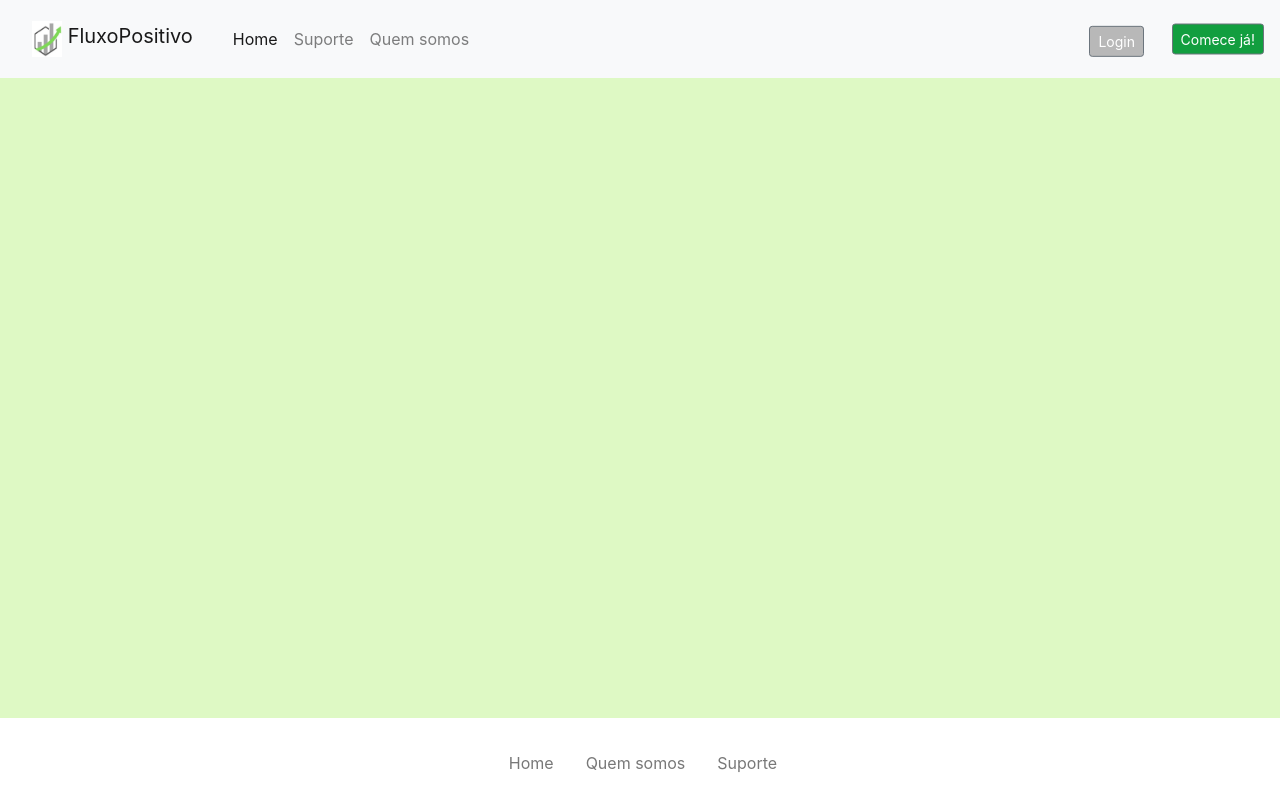
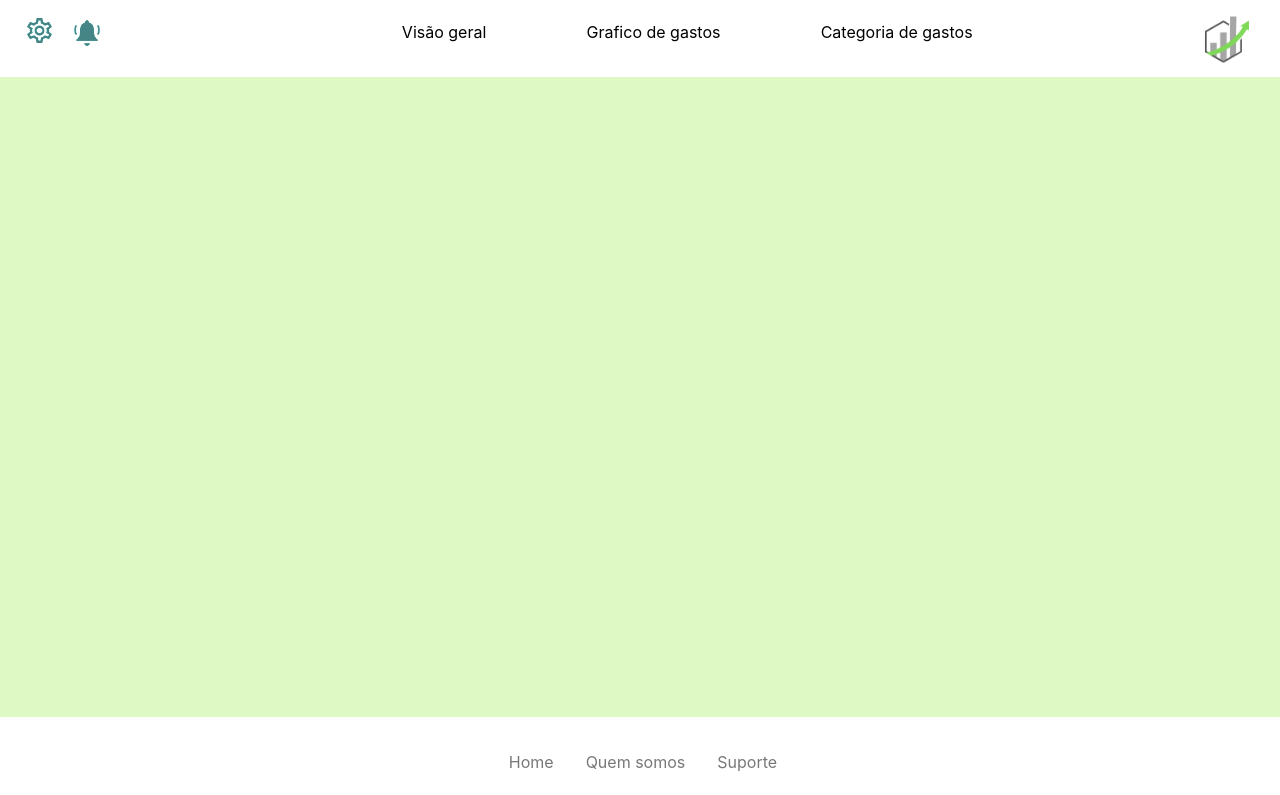
Before and after one commit to ExtraProjects860/Project-Financial-Management, a plain HTML site: page project/VIEW/grafico_gastos.html in a window 1280 px wide. Shown: the top 795 px of the page. Drawn offline with nearby package versions, Linux system fonts and the light colour scheme.

Commit message:
aprimorando a pagina de gastos
adicionando um novo header conforme o estabelecido no figma

```diff
--- /dev/null
+++ b/project/CSS/Header_Interno.css
@@ -0,0 +1,24 @@
+.Header {
+    padding: 17px;
+    background-color: #ffff;
+}
+
+.Header ul li {
+    display: inline-block;
+    margin-left: 10%;
+
+}
+
+.Header ul li a{
+    text-decoration: none;
+    color: #000000;
+}
+
+.Header ul {
+    margin-top: 3px;
+    margin-left: 20%;
+
+}
+.img1{
+    float: left;
+}
--- a/project/VIEW/grafico_gastos.html
+++ b/project/VIEW/grafico_gastos.html
@@ -6,7 +6,7 @@
     <meta name="viewport" content="width=device-width, initial-scale=1.0">
     <link rel="stylesheet" href="https://stackpath.bootstrapcdn.com/bootstrap/4.1.3/css/bootstrap.min.css"
         integrity="sha384-MCw98/SFnGE8fJT3GXwEOngsV7Zt27NXFoaoApmYm81iuXoPkFOJwJ8ERdknLPMO" crossorigin="anonymous">
-    <link rel="stylesheet" href="../CSS/Header.css">
+    <link rel="stylesheet" href="../CSS/Header_Interno.css">
     <link rel="stylesheet" href="../CSS/landingPage.css">
     <title>Home</title>
 </head>
@@ -15,58 +15,27 @@
 
 
 <body>
-    <Header>
-        <nav class="navbar navbar-expand-lg navbar-light bg-light">
-            <nav class="navbar navbar-light bg-light">
-                <a class="navbar-brand" href="#">
-                    <img src="../IMG/logo.png.jpeg" width="30" height="36" class="d-inline-block align-top" alt="">
-                    FluxoPositivo
-                </a>
-            </nav>
-            <button class="navbar-toggler" type="button" data-toggle="collapse" data-target="#navbarNav"
-                aria-controls="navbarNav" aria-expanded="false" aria-label="Alterna navegação">
-                <span class="navbar-toggler-icon"></span>
-            </button>
-            <div class="collapse navbar-collapse" id="navbarNav">
-                <ul class="navbar-nav">
-                    <li class="nav-item active">
-                        <a class="nav-link" href="#">Home <span class="sr-only">(Página atual)</span></a>
-                    </li>
-                    <li class="nav-item">
-                        <a class="nav-link" href="#">Suporte</a>
-                    </li>
-                    <li class="nav-item">
-                        <a class="nav-link" href="#">Quem somos</a>
-                    </li>
-                    <div id="ordemBotao">
-                        <nav class="navbar bg-body-tertiary"
-                            style="position: absolute;top: 50%; right: 120px; transform: translateY(-45%);">
-                            <form class="#">
-                                <button class="btn btn-sm btn-outline-secondary" type="button"
-                                    style="background-color: #b8b8b8; color:#ffff"><a href="../VIEW/login.html"
-                                        style="color: #ffff; text-decoration: none;">Login</a></button>
-                            </form>
-                        </nav>
-                    </div>
-                    <nav class="navbar navbar-light"
-                        style="position: absolute;top: 50%; right: 0; transform: translateY(-50%);">
-                        <form class="#">
-                            <button class="btn btn-sm btn-outline-secondary" type="button"
-                                style="background-color: #129E3F; color:#ffff"><a href="../VIEW/registro.html"
-                                    style="color: #ffff; text-decoration: none;">Comece já!</a></button>
-                        </form>
-                    </nav>
+    <header>
+        <nav class="Header">
+            <a href="" class="img1"><img src="../IMG/configurações.png" alt="" style="width: 25px; margin-left: 10px;"></a>
+            <a href=""  class="img1"><img src="../IMG/sino.png" alt="" style="width: 30px; margin-left: 20px;"></a>
+            <ul>
+                <li><a href="#">Visão geral</a></li>
+                <li><a href="#">Grafico de gastos</a></li>
+                <li><a href="#">Categoria de gastos</a></li>
+                <a href="#" style="position: absolute; top: 98px; right: 13px;  transform: translateY(-90%);"><img src="../IMG/logo sem nome.png" alt="" style="width: 80px;"></a>
+            </ul>
 
-            </div>
         </nav>
-    </Header>
+
+    </header>
     <main>
 
     </main>
     <footer>
         <footer>
 
-<!--style temporario-->
+            <!--style temporario-->
 
             <div class="footer" style="margin-top: 50%;">
                 <div class="menuFooter">
@@ -97,8 +66,8 @@
         </footer>
     </footer>
 
-        <!-- JS Bootstrap Inicio-->
-        <script src="https://code.jquery.com/jquery-3.3.1.slim.min.js"
+    <!-- JS Bootstrap Inicio-->
+    <script src="https://code.jquery.com/jquery-3.3.1.slim.min.js"
         integrity="sha384-q8i/X+965DzO0rT7abK41JStQIAqVgRVzpbzo5smXKp4YfRvH+8abtTE1Pi6jizo"
         crossorigin="anonymous"></script>
     <script src="https://cdnjs.cloudflare.com/ajax/libs/popper.js/1.14.3/umd/popper.min.js"
```
Also changed, not shown: project/VIEW/index.html (+0 -1 lines), project/CSS/Header.css (deleted), project/IMG/configurações.png (added), project/IMG/logo sem nome.png (added), project/IMG/sino.png (added), project/VIEW/visao_geral.html (added).
